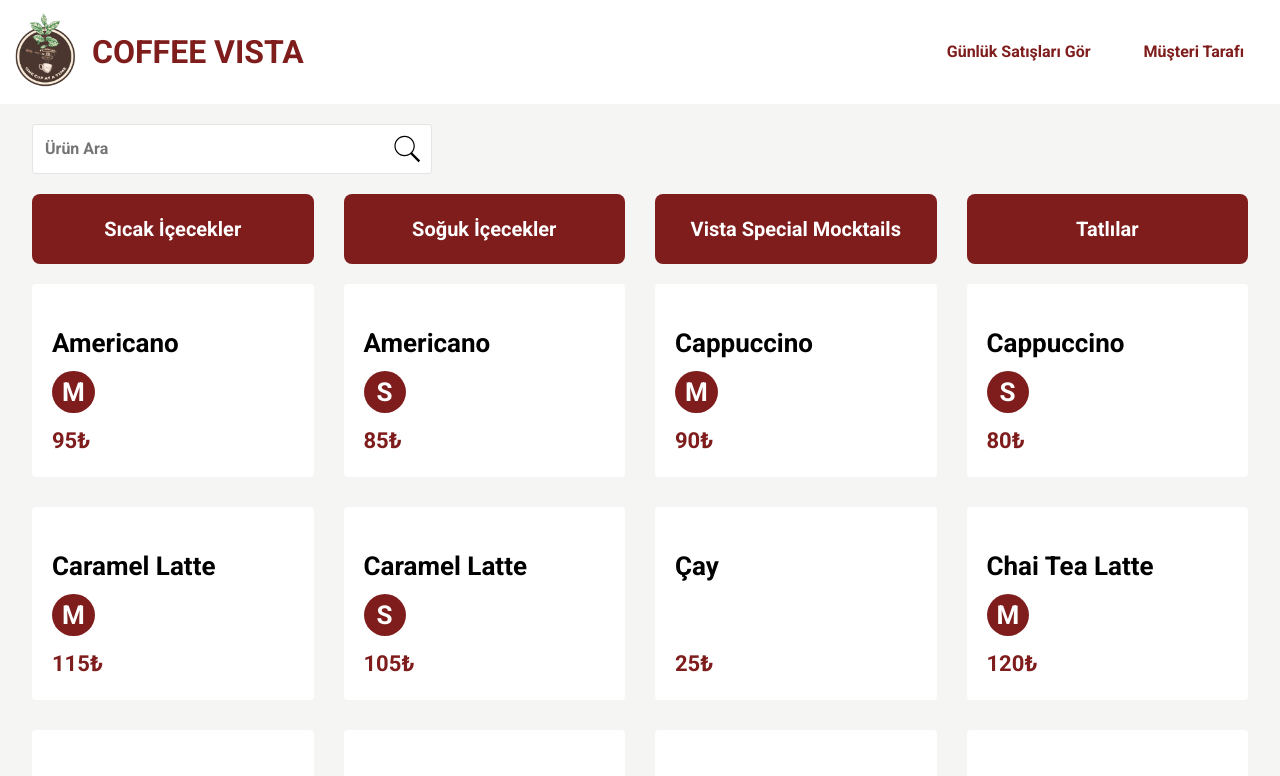
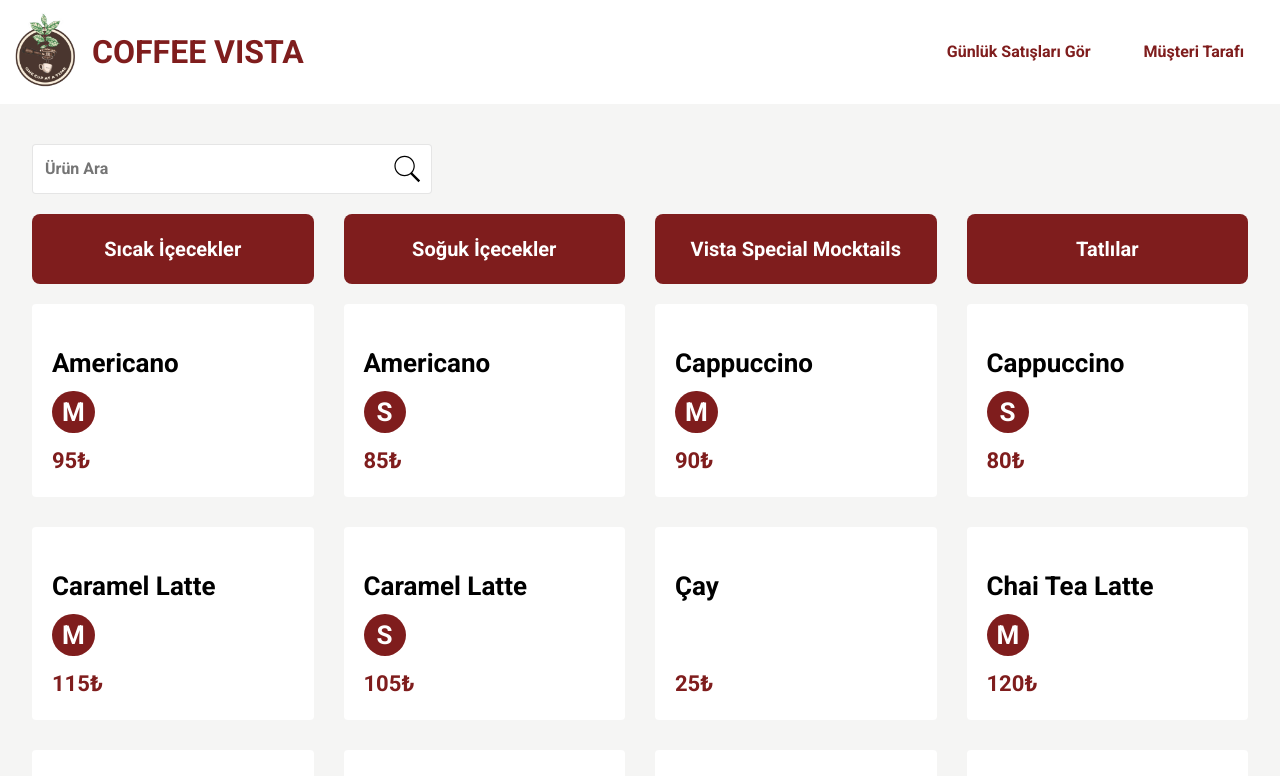
Before and after one commit to begumirci/vista-coffe, a React (Vite) app: page / in a window 1280 px wide. Shown: the top 776 px of the page. Built offline with nearby package versions, Linux system fonts and the light colour scheme.

Commit message:
tasarım değişti

```diff
--- a/src/Categories.jsx
+++ b/src/Categories.jsx
@@ -3,7 +3,7 @@ import { contextData } from './Context';
 import categories from '../categories.json';
 
 export default function Categories() {
-  const { products, setFilterProducts, search, setSearch } =
+  const { products, setFilterProducts, search, setSearch, isOkey } =
     useContext(contextData);
 
   const [category, setCategory] = useState('');
--- a/src/Context.jsx
+++ b/src/Context.jsx
@@ -1,8 +1,6 @@
 import { createContext } from 'react';
 import { useState, useEffect } from 'react';
 import data from '../data.json';
-
-import Okey from './Okey';
 
 export const contextData = createContext();
 
--- a/src/Home.jsx
+++ b/src/Home.jsx
@@ -11,13 +11,13 @@ export default function Home() {
   const { isOkey } = useContext(contextData);
   return (
     <div className='home'>
-      {isOkey ? <Okey /> : ''}
       <Header />
       <div className='main-side'>
         <Order />
         <div className='right-side'>
           <Categories />
           <Products />
+          {isOkey ? <Okey /> : ''}
         </div>
       </div>
     </div>
--- a/src/Okey.jsx
+++ b/src/Okey.jsx
@@ -1,4 +1,8 @@
 import { Alert } from '@mui/material';
 export default function Okey() {
-  return <Alert severity='success'>Sipariş Başarıyla Oluşturuldu.</Alert>;
+  return (
+    <Alert severity='success' className='alert-side'>
+      Sipariş Başarıyla Oluşturuldu.
+    </Alert>
+  );
 }
--- a/src/Order.jsx
+++ b/src/Order.jsx
@@ -2,7 +2,7 @@ import { useContext, useState, useEffect } from 'react';
 import { contextData } from './Context';
 
 export default function Order() {
-  const { isBasketOpen, basket, setBasket, saveOrderToLocalStorage } =
+  const { isBasketOpen, basket, setBasket, saveOrderToLocalStorage, isOkey } =
     useContext(contextData);
   const [orderNumber, setOrderNumber] = useState('');
 
--- a/src/index.css
+++ b/src/index.css
@@ -121,8 +121,19 @@ a {
   }
 }
 
+.alert-side {
+  position: fixed;
+  bottom: 50px;
+  right: 20px;
+}
+
 .categories {
   padding-inline: 32px;
+  position: sticky;
+  top: 0px;
+  padding-top: 20px;
+  z-index: 1;
+  background-color: #f5f5f4;
 }
 
 .categories-top {
@@ -194,6 +205,8 @@ a {
   padding-inline: 12px;
   display: flex;
   flex-direction: column;
+  position: sticky;
+  top: 0;
 }
 
 .basket-header {
```
